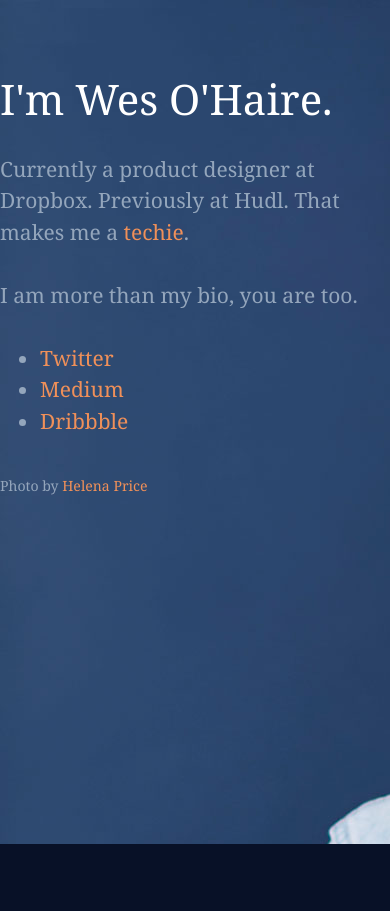
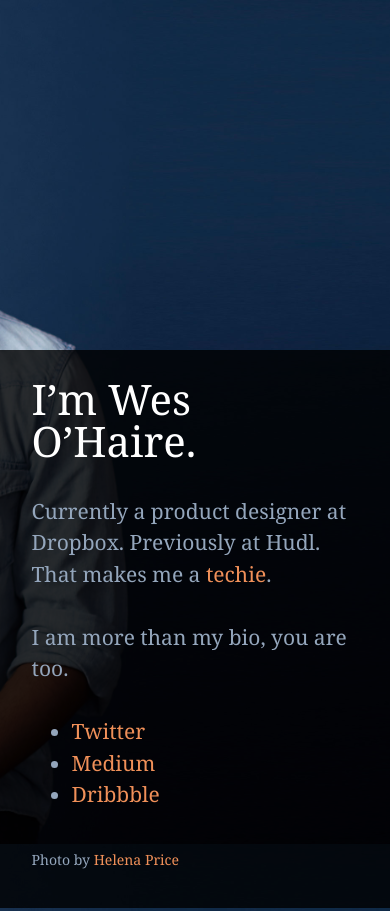
Before and after one commit to wesohaire/wesohaire.github.io, a plain HTML site: page index.html in a window 390 px wide. Shown: the top 911 px of the page. Before the commit the page ends 844 px from the top, so only its background shows below. Drawn offline with nearby package versions, Linux system fonts and the light colour scheme.

Commit message:
Quick wrapup.
better apostrophe’s and positioning

```diff
--- a/index.html
+++ b/index.html
@@ -11,13 +11,15 @@
 
 
 		<style type="text/css">
-			.group:after {
-				content: "";
-				display: table;
-				clear: both;
+			*{
+				box-sizing: border-box;
 			}
 			body {
-				background: #081127 url("images/photo.jpg");
+				display: flex;
+				align-items: center;
+				justify-content: center;
+				background: #081127 url("images/photo.jpg") center center no-repeat;
+				background-size: cover;
 				font-family: "freight-text-pro", Georgia, serif;
 				-webkit-font-smoothing: antialiased; /* webkit prefix - edit font-smoothing property */
 				-moz-font-smoothing: antialiased; /* moz prefix - edit font-smoothing property */
@@ -30,9 +32,9 @@
 				font-style: normal;
 				font-weight: 300;
 			}
-			div {
-				max-width: 520px;
-				margin: 0 auto;
+			.main-copy {
+				max-width: 500px;
+				margin-right: -40%;
 			}
 			p {
 				margin-bottom: 1.5em;
@@ -61,16 +63,15 @@
 				text-decoration: underline;
 			}
 			@media screen and (min-width: 0px) and (max-width: 767px) {
-				body{padding-top: 50px; }
-				h1{font-size: :;em; }
-				div{width: 100%; }
+				body{background-position: -60px 0; background-attachment: fixed;}
+				.main-copy{max-width: none; padding: 0 0em; margin: 350px auto; padding: 0 1.5em; background: rgba(0, 0, 0, 0.8);}
 			}
 	</style>
 
 	</head>
 	<body>
-
-			<h1>I'm Wes O'Haire.</h1>
+		<div class="main-copy">
+				<h1>I&#8217;m Wes O&#8217;Haire.</h1>
 				<p>Currently a product designer at Dropbox. Previously at Hudl. That makes me a <a href="http://www.techiesproject.com/wes-ohaire/">techie</a>.</p>
 				<p>I am more than my bio, you are too.</p>
 				<ul>
@@ -79,6 +80,7 @@
 					<li><a href="http://dribbble.com/wesohaire">Dribbble</a></li>
 				</ul>
 				<h6>Photo by <a href="http://www.helenaprice.com">Helena Price</a></h6>
+		</div>
 
 		<script type="text/javascript">
 
```
Lines whose indentation alone changed are shown as unchanged.
